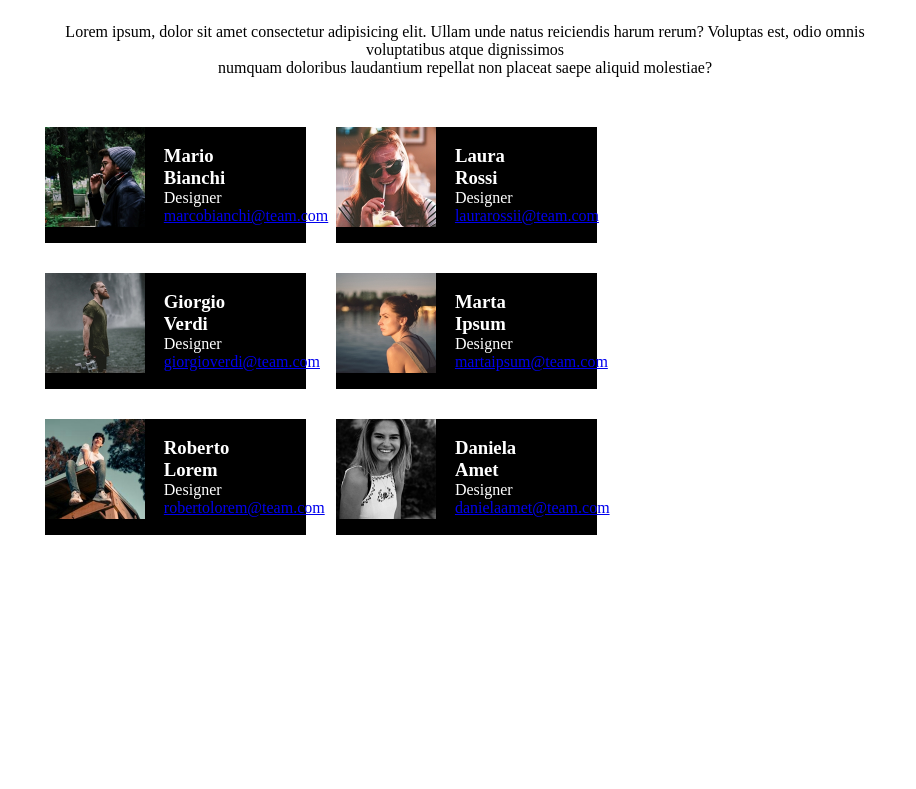
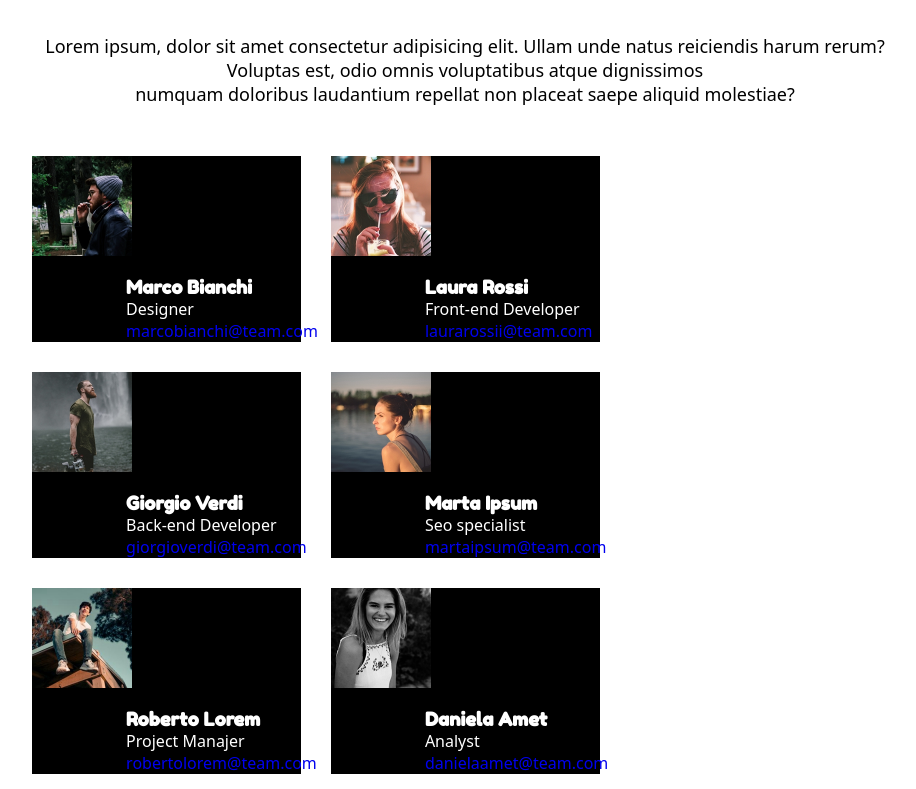
Before and after one commit to amaljom/html-css-float-cards, a plain HTML site: page index.html in a window 1280 px wide. Shown: the part 114-903 px from the top of the page, without its empty margins (175-1091 px from the left). Before the commit the page ends 800 px from the top, so only its background shows below. Drawn offline with Linux system fonts and the light colour scheme.

Commit message:
correzioni

```diff
--- a/index.html
+++ b/index.html
@@ -5,6 +5,9 @@
         <meta http-equiv="X-UA-Compatible" content="IE=edge">
         <meta name="viewport" content="width=device-width, initial-scale=1.0">
         <title>Team</title>
+        <link rel="preconnect" href="https://fonts.googleapis.com">
+        <link rel="preconnect" href="https://fonts.gstatic.com" crossorigin>
+        <link href="https://fonts.googleapis.com/css2?family=Fredoka+One&display=swap" rel="stylesheet">
         <link rel="stylesheet" href="style/team.css">
     </head>
 
@@ -27,7 +30,7 @@
                 <section class="edit">
                     <img class="immagine" src="./assets/img/male1.png" alt="ERRORE">
                     <div>
-                        <h3>Mario Bianchi</h3>
+                        <h3>Marco Bianchi</h3>
                         <p>Designer</p>
                         <a href="mailto:">marcobianchi@team.com</a>
                     </div>
@@ -38,7 +41,7 @@
                     <img class="immagine" src="./assets/img/female1.png" alt="ERRORE">
                     <div>
                         <h3>Laura Rossi</h3>
-                        <p>Designer</p>
+                        <p>Front-end Developer</p>
                         <a href="mailto:">laurarossii@team.com</a>
                     </div>
 
@@ -48,7 +51,7 @@
                     <img class="immagine" src="./assets/img/male2.png" alt="ERRORE">
                     <div>
                         <h3>Giorgio Verdi</h3>
-                        <p>Designer</p>
+                        <p>Back-end Developer</p>
                         <a href="mailto:">giorgioverdi@team.com</a>
                     </div>
 
@@ -58,7 +61,7 @@
                     <img class="immagine" src="./assets/img/female2.png" alt="ERRORE">
                     <div>
                         <h3>Marta Ipsum</h3>
-                        <p>Designer</p>
+                        <p>Seo specialist</p>
                         <a href="mailto:">martaipsum@team.com</a>
                     </div>
 
@@ -68,7 +71,7 @@
                     <img class="immagine" src="./assets/img/male3.png" alt="ERRORE">
                     <div>
                         <h3>Roberto Lorem</h3>
-                        <p>Designer</p>
+                        <p>Project Manajer</p>
                         <a href="mailto:">robertolorem@team.com</a>
                     </div>
 
@@ -78,7 +81,7 @@
                     <img class="immagine" src="./assets/img/female3.png" alt="ERRORE">
                     <div>
                         <h3>Daniela Amet</h3>
-                        <p>Designer</p>
+                        <p>Analyst</p>
                         <a href="mailto:">danielaamet@team.com</a>
                     </div>
 
--- a/style/team.css
+++ b/style/team.css
@@ -6,7 +6,16 @@
 
 body{
     background-color: #fff;
+    font-family: system-ui;
 }
+h1{
+    font-size: 40px;
+    font-family: 'Fredoka One', cursive;
+}
+h3{
+    font-family: 'Fredoka One', cursive;
+}
+
 
 header{
     text-align: center;
@@ -14,7 +23,7 @@ header{
 }
 
 main{
-    width: 68%;
+    width: 70%;
     margin: 0 auto;
 }
 
@@ -22,12 +31,13 @@ main{
 .lorem{
     text-align: center;
     margin-bottom: 35px;
+    font-size: large;
 
 }
 
 
 .edit{
-    width: 30%;
+    width: calc(30%);
     margin: 15px 15px;
     background-color: rgb(0, 0, 0);
     float: left;
@@ -38,5 +48,11 @@ main{
     float: left;
 }
 .edit div{
-    margin: 18px 119px;
+    float: right;
+    margin-top: 20px;
+    width: calc(65%);
 }
+
+a:link{
+    text-decoration: none;
+}
```
